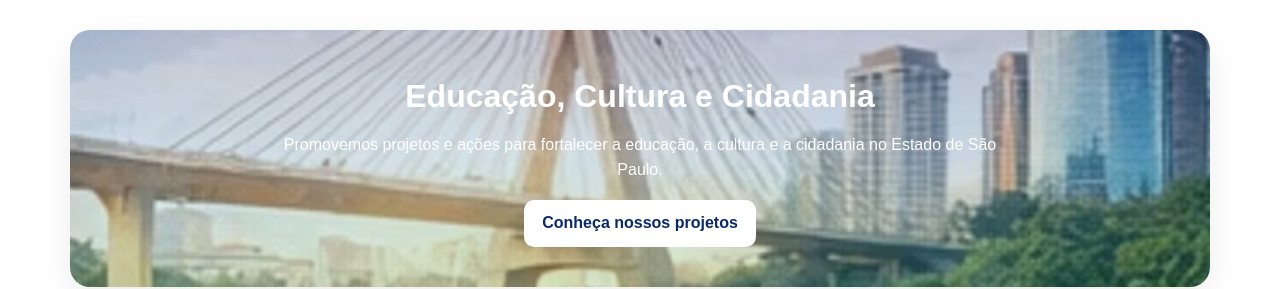
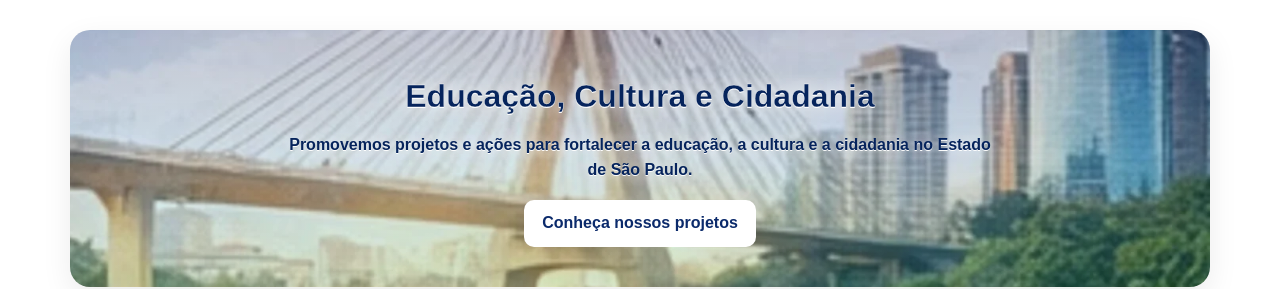
Before and after one commit to Hcavalcante1/site-ipecc, a Next.js app: page /inicio in a window 1280 px wide. Shown: the part 196-485 px from the top of the page. Built offline with nearby package versions, Linux system fonts and the light colour scheme; no server answers; the database is empty.

Commit message:
fix(public): melhorar contraste dos textos dos heroes

```diff
--- a/app/globals.css
+++ b/app/globals.css
@@ -244,12 +244,22 @@ button.menu__link{
   font-size: 2rem;
   font-weight: 800;
   margin-bottom: 10px;
+  color: #06245c;
+  -webkit-text-stroke: 0.35px rgba(255, 255, 255, 0.9);
+  text-shadow:
+    0 1px 0 rgba(255, 255, 255, 0.95),
+    0 0 16px rgba(255, 255, 255, 0.86);
 }
 
 .hero__text{
   margin: 0 auto 18px;
   max-width: 720px;
   line-height: 1.55;
+  color: #06245c;
+  font-weight: 650;
+  text-shadow:
+    0 1px 0 rgba(255, 255, 255, 0.95),
+    0 0 14px rgba(255, 255, 255, 0.84);
 }
 
 .btn.btn--light{
```
